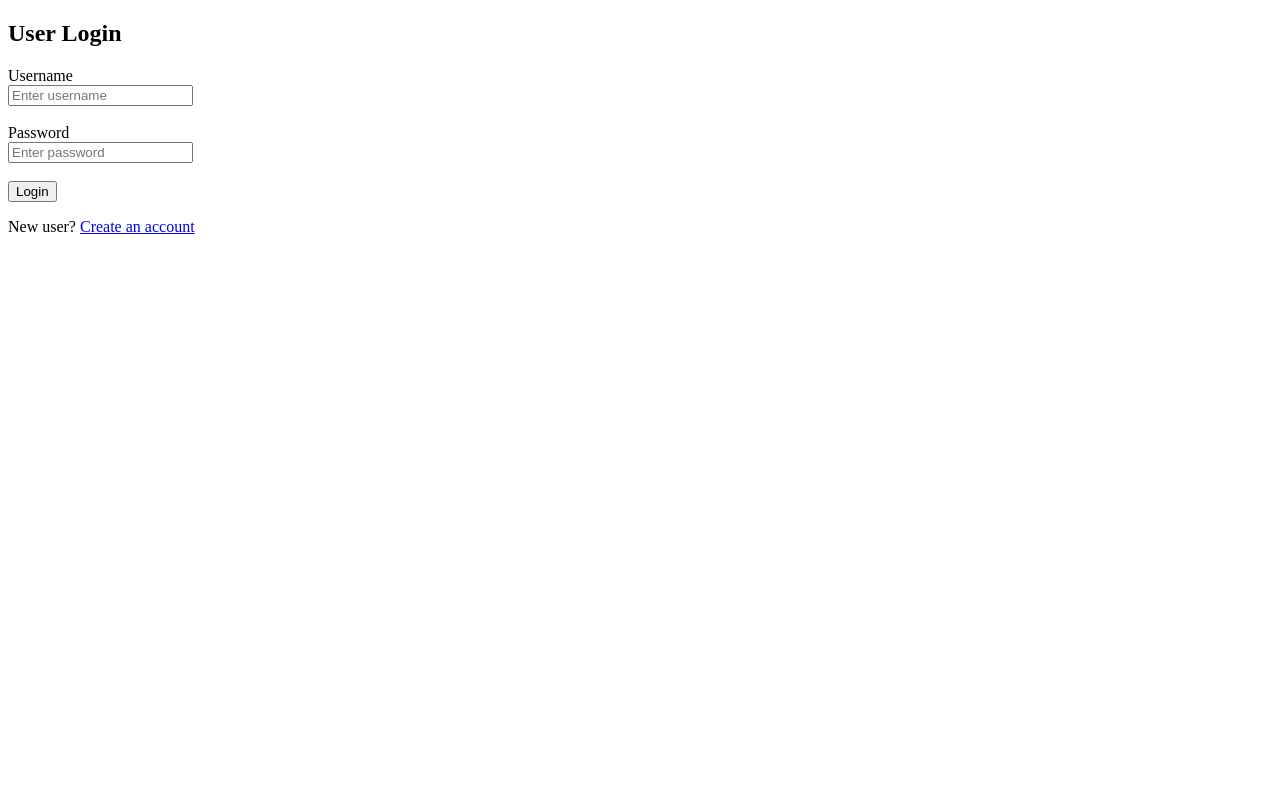
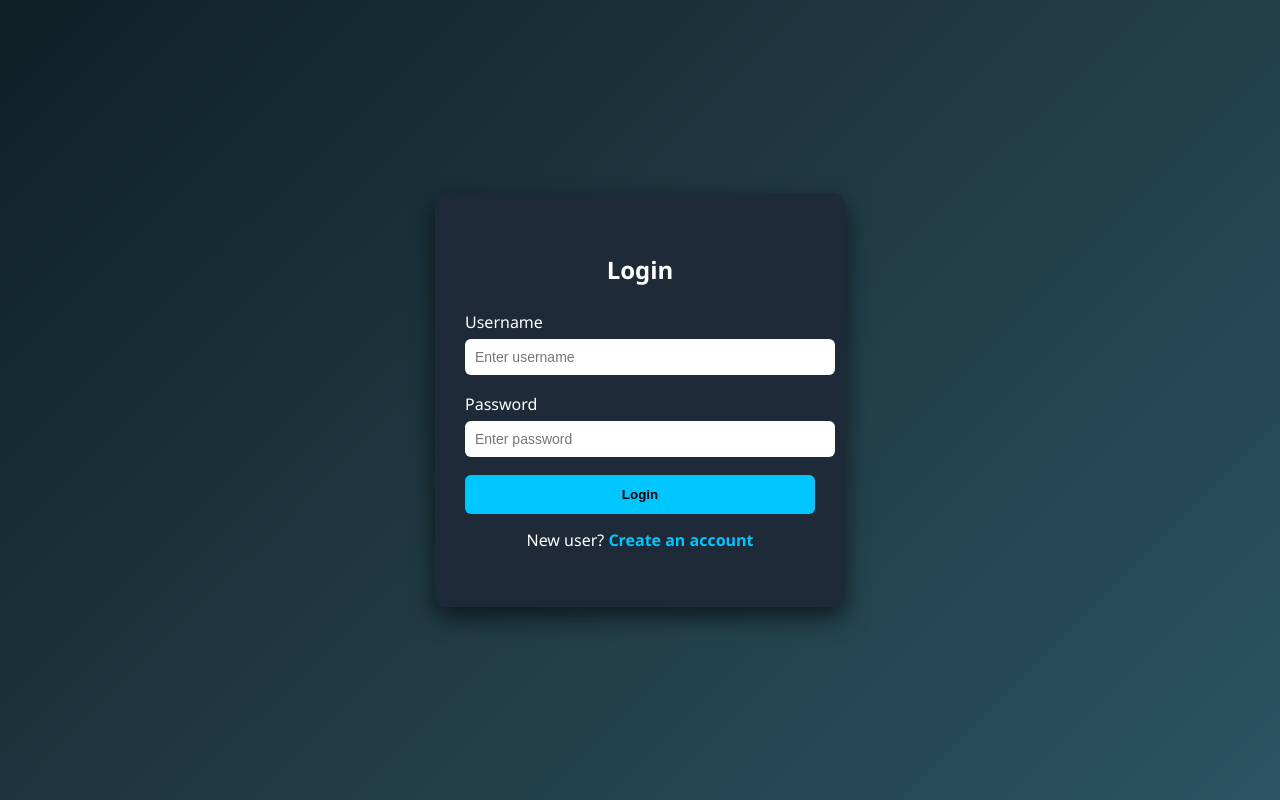
Before and after one commit to Cedric-Raichand/IC_CS_02, a Flask app: page /login in a window 1280 px wide. Run offline with Flask 3, Linux system fonts and the light colour scheme.

```diff
--- a/templates/login.html
+++ b/templates/login.html
@@ -1,33 +1,108 @@
 <!DOCTYPE html>
 <html lang="en">
 <head>
+    <meta charset="UTF-8">
     <title>Login | SecureShare</title>
+    <style>
+        body {
+            margin: 0;
+            font-family: 'Segoe UI', Tahoma, Geneva, Verdana, sans-serif;
+            background: linear-gradient(135deg, #0f2027, #203a43, #2c5364);
+            color: #fff;
+            display: flex;
+            justify-content: center;
+            align-items: center;
+            height: 100vh;
+        }
+
+        .login-container {
+            background: #1e2a38;
+            padding: 40px 30px;
+            border-radius: 12px;
+            box-shadow: 0 10px 25px rgba(0,0,0,0.6);
+            width: 350px;
+        }
+
+        h2 {
+            text-align: center;
+            margin-bottom: 25px;
+        }
+
+        label {
+            display: block;
+            margin-bottom: 6px;
+        }
+
+        input[type="text"], input[type="password"] {
+            width: 100%;
+            padding: 10px;
+            margin-bottom: 18px;
+            border-radius: 6px;
+            border: none;
+            font-size: 14px;
+        }
+
+        button {
+            width: 100%;
+            padding: 12px;
+            border: none;
+            border-radius: 6px;
+            background: #00c6ff;
+            color: #000;
+            font-weight: bold;
+            cursor: pointer;
+            transition: 0.3s;
+        }
+
+        button:hover {
+            background: #00a6d6;
+            transform: scale(1.03);
+        }
+
+        .flash {
+            background: #ff4c4c;
+            color: #fff;
+            padding: 10px;
+            border-radius: 6px;
+            margin-bottom: 15px;
+            text-align: center;
+        }
+
+        p {
+            text-align: center;
+            margin-top: 15px;
+        }
+
+        p a {
+            color: #00c6ff;
+            text-decoration: none;
+            font-weight: bold;
+        }
+    </style>
 </head>
-
 <body>
-<h2>User Login</h2>
+    <div class="login-container">
+        <h2>Login</h2>
 
         {% with messages = get_flashed_messages() %}
             {% if messages %}
-        <ul style="color:red;">
                 {% for msg in messages %}
-            <li>{{ msg }}</li>
+                    <div class="flash">{{ msg }}</div>
                 {% endfor %}
-        </ul>
             {% endif %}
         {% endwith %}
 
         <form method="POST">
-    <label>Username</label><br>
-    <input name="username" placeholder="Enter username" required><br><br>
+            <label>Username</label>
+            <input name="username" type="text" placeholder="Enter username" required>
 
-    <label>Password</label><br>
-    <input name="password" type="password" placeholder="Enter password" required><br><br>
+            <label>Password</label>
+            <input name="password" type="password" placeholder="Enter password" required>
 
             <button type="submit">Login</button>
         </form>
 
         <p>New user? <a href="/register">Create an account</a></p>
-
+    </div>
 </body>
 </html>
```
Lines whose indentation alone changed are shown as unchanged.
